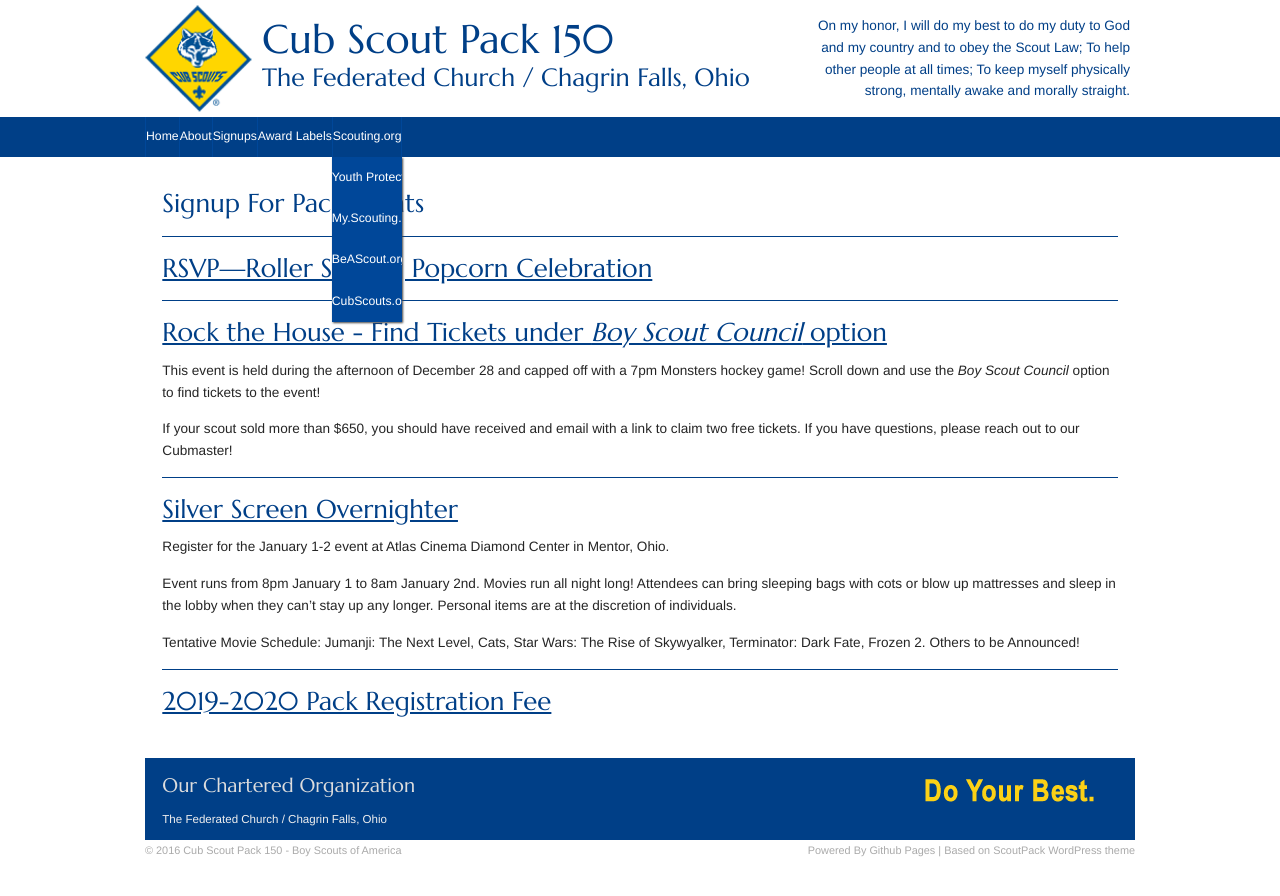
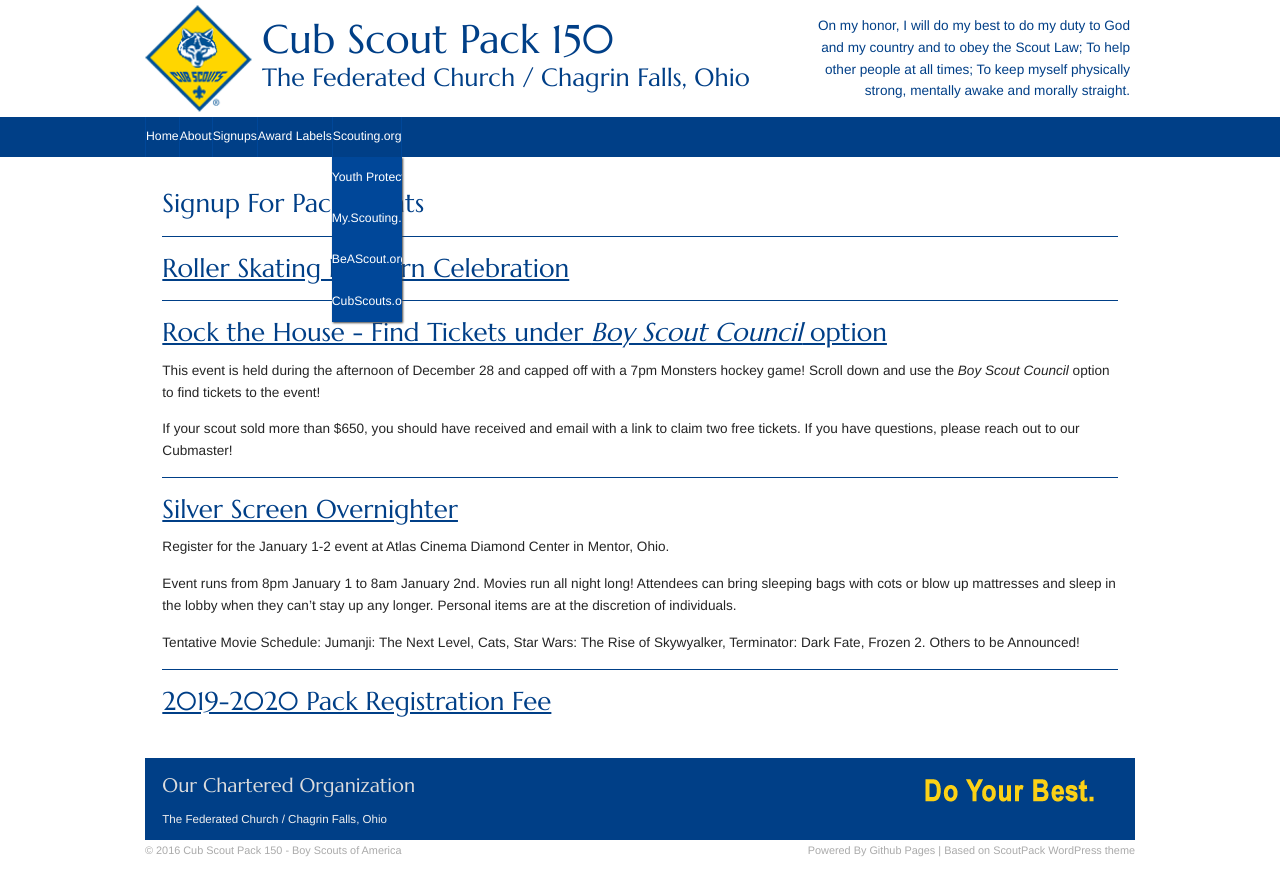
Before and after one commit to Pack150/Pack150.github.io, a Jekyll site: the page built from signups.md, in a window 1280 px wide. Shown: the top 896 px of the page. Built offline with Jekyll 4.4.1, drawn with Linux system fonts in a browser that asks for light colours; nearby versions of some CDN libraries; library files that are not in the unit come from our copies.

Commit message:
Update signups.md

```diff
--- a/signups.md
+++ b/signups.md
@@ -6,7 +6,7 @@
 ---
 ************
 
-## [RSVP—Roller Skating Popcorn Celebration](https://pack-150-roller-skating-popcorn-celebration.cheddarup.com)
+## [Roller Skating Popcorn Celebration](https://pack-150-roller-skating-popcorn-celebration.cheddarup.com)
 
 ************
 
```
